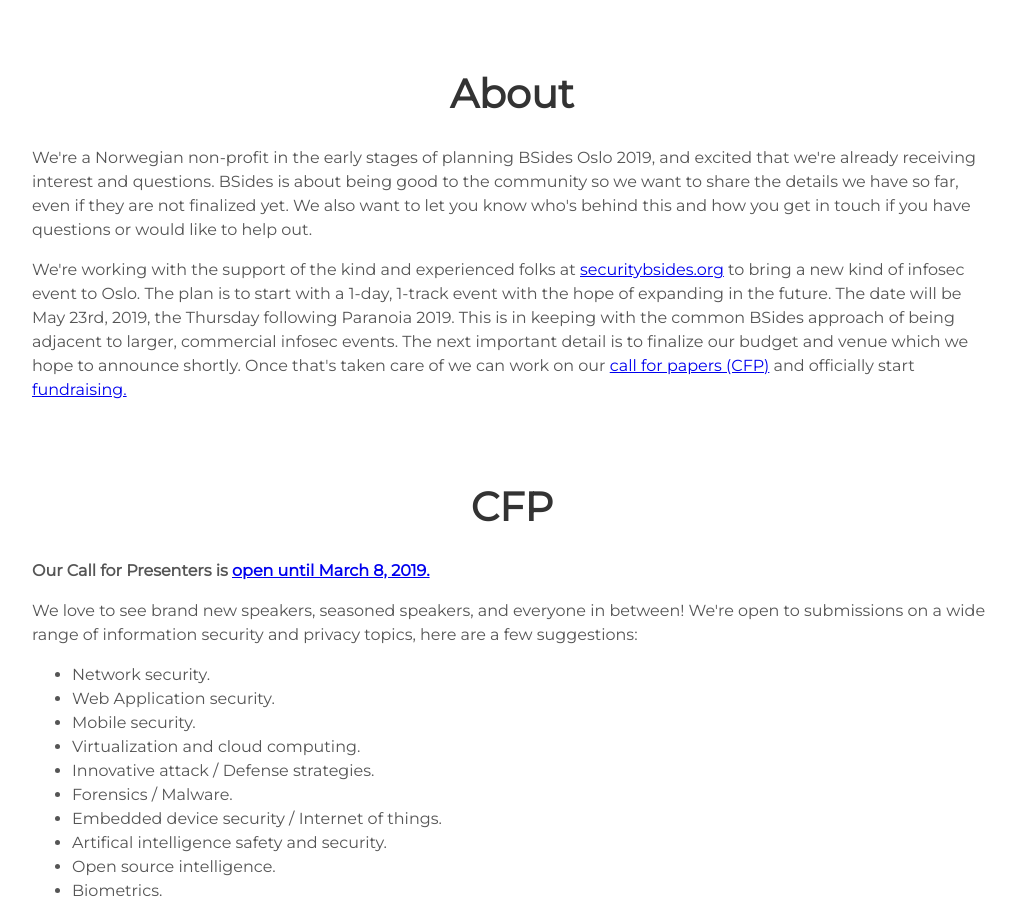
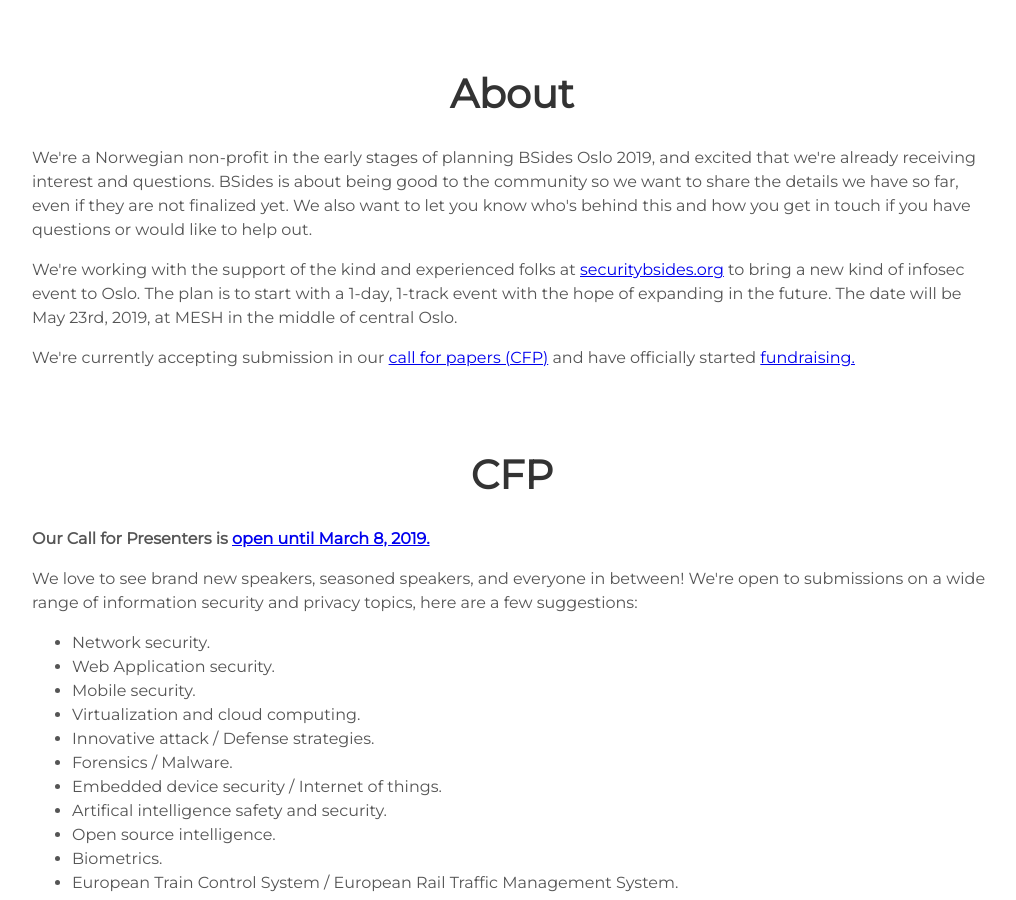
Before and after one commit to eoftedal/2019, a Jekyll site: the page built from index.html, in a window 1280 px wide and 900 px high, scrolled down 911 px. Shown: the whole window, without its empty margins (128-1144 px from the left). Built offline with Jekyll 4.4.1, drawn with Linux system fonts in a browser that asks for light colours; some of the changed text lies outside the part shown.

Commit message:
Added sponsorship document, updated config with location and email address, updated header with location, multiple edits in index (sponsorship and about)

```diff
--- a/_config.yaml
+++ b/_config.yaml
@@ -1,8 +1,10 @@
 title: BSides Oslo - May 23rd, 2019
 description: BSides is an inclusive information security event that is focused on learning and sharing.
 event: BSides Oslo
+location: MESH
 date: May 23rd, 2019
 email_info: info@bsidesoslo.no
+email_sponsorship: sponsorship@bsidesoslo.no
 email_cfp: cfp@bsidesoslo.no
 cfp_form: https://goo.gl/forms/dWVz94nK7Ohkn3eK2
 twitter_username: oslobsides
--- a/_includes/header.html
+++ b/_includes/header.html
@@ -2,7 +2,7 @@
   <div class="header">
       <h1>
         <span class="site-title">{{site.event}}</span>
-        <span class="site-description">{{site.date}}</span>
+	<span class="site-description">{{site.date}} at {{site.location}}</span>
       </h1>
       <div class="header-icons">
         <a aria-label="Email" href="mailto:{{site.email_info}}"><i class="icon fa fa-envelope"></i></a>
--- a/index.html
+++ b/index.html
@@ -6,7 +6,9 @@
      <h1>About</h1>
     <p>We're a Norwegian non-profit in the early stages of planning BSides Oslo 2019, and excited that we're already receiving interest and questions. BSides is about being good to the community so we want to share the details we have so far, even if they are not finalized yet. We also want to let you know who's behind this and how you get in touch if you have questions or would like to help out.</p>
 
-    <p>We're working with the support of the kind and experienced folks at <a href="http://www.securitybsides.org">securitybsides.org</a> to bring a new kind of infosec event to Oslo. The plan is to start with a 1-day, 1-track event with the hope of expanding in the future. The date will be May 23rd, 2019, the Thursday following Paranoia 2019. This is in keeping with the common BSides approach of being adjacent to larger, commercial infosec events. The next important detail is to finalize our   budget and venue which we hope to announce shortly. Once that's taken care of we can work on our <a href="#cfp">call for papers (CFP)</a> and officially start <a href="#sponsorship">fundraising.</a></p>
+    <p>We're working with the support of the kind and experienced folks at <a href="http://www.securitybsides.org">securitybsides.org</a> to bring a new kind of infosec event to Oslo. The plan is to start with a 1-day, 1-track event with the hope of expanding in the future. The date will be May 23rd, 2019, at MESH in the middle of central Oslo.</p>
+
+    <p> We're currently accepting submission in our <a href="#cfp">call for papers (CFP)</a> and have officially started <a href="#sponsorship">fundraising.</a></p>
   </section>
 </div>
  <div class="user-details">
@@ -38,7 +40,7 @@
  <div class="user-details">
   <section id="sponsorship">
     <h1>Sponsorship</h1>
-    <p>We're currently working out the sponsorship details, but feel free to contact us at <a href="{{site.email_info}}">{{site.email_info}}</a> if you'd like to recieve information on how to become a sponsor.</p>
+    <p>We're currently looking for sponsors. If you are interested (or know of someone who might be), feel free to look at the <a href="/files/Sponsorship.pdf">sponsorship document</a> or get in touch at  <a href="{{site.email_sponsorship}}">{{site.email_sponsorship}}</a>.</p>
   </section>
 
 </div>
```
Also changed, not shown: 1 other file.
